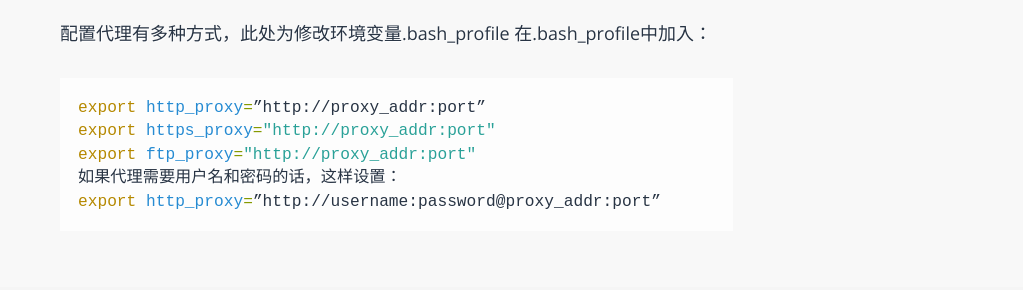
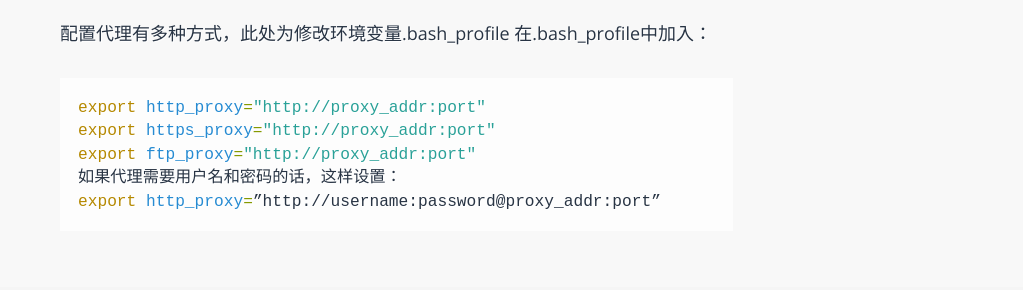
Before and after one commit to kuncle/kuncle.github.io, a Jekyll site: the page built from _posts/2017-03-15-virtualbox使用hostonly连外网.markdown, in a window 1280 px wide. Shown: the part 568-858 px from the top of the page, without its empty margins (257-1280 px from the left). Built offline with Jekyll 4.4.1, drawn with Linux system fonts in a browser that asks for light colours; some web fonts are replaced.

````diff
--- a/_posts/2017-03-15-virtualbox使用hostonly连外网.markdown
+++ b/_posts/2017-03-15-virtualbox使用hostonly连外网.markdown
@@ -16,7 +16,7 @@ tags: Linux
 配置代理有多种方式，此处为修改环境变量.bash_profile
 在.bash_profile中加入：
 ``` shell
-export http_proxy=”http://proxy_addr:port”
+export http_proxy="http://proxy_addr:port"
 export https_proxy="http://proxy_addr:port"
 export ftp_proxy="http://proxy_addr:port"
 如果代理需要用户名和密码的话，这样设置：
````
